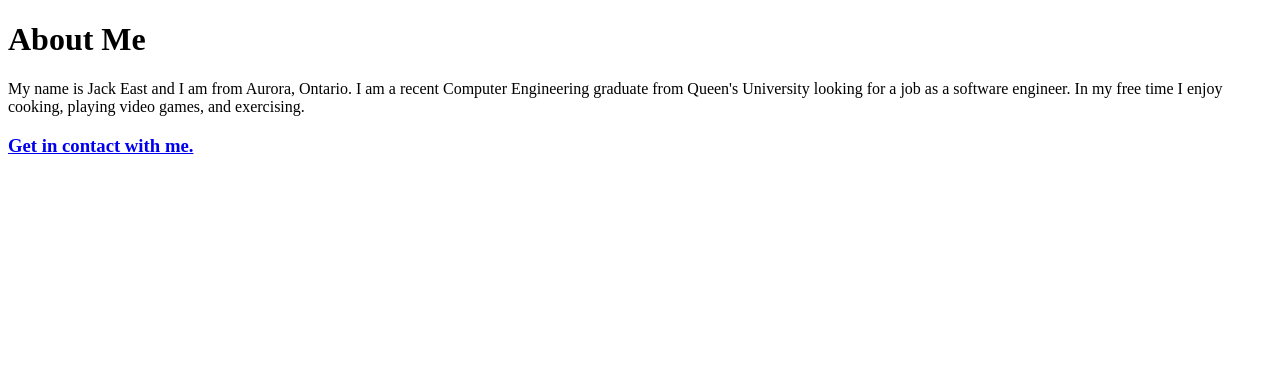
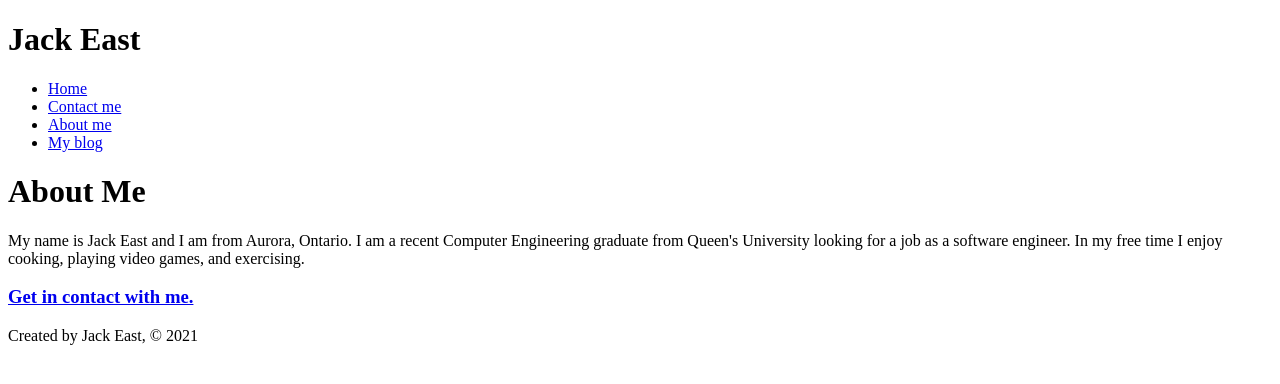
Before and after one commit to jackeast23/CodeBlog, a Gatsby site: page /about in a window 1280 px wide. Built offline with nearby package versions, Linux system fonts and the light colour scheme; Gatsby itself is replaced by a stand-in of ours.

Commit message:
added header/footer

```diff
--- /dev/null
+++ b/src/components/footer.js
@@ -0,0 +1,11 @@
+import React from 'react'
+
+const Footer = () => {
+    return (
+        <footer>
+            <p>Created by Jack East, © 2021</p>
+        </footer>
+    )
+}
+
+export default Footer
--- /dev/null
+++ b/src/components/header.js
@@ -0,0 +1,28 @@
+import React from 'react'
+import { Link } from 'gatsby'
+
+const Header = () => {
+    return (
+        <header>
+            <h1>Jack East</h1>
+            <nav>
+                <ul>
+                    <li>
+                        <Link to="/">Home</Link>
+                    </li>
+                    <li>
+                        <Link to="/contact">Contact me</Link>
+                    </li>
+                    <li>
+                        <Link to="/about">About me</Link>
+                    </li>
+                    <li>
+                        <Link to="/blog">My blog</Link>
+                    </li>
+                </ul>
+            </nav>
+        </header>
+    )
+}
+
+export default Header
--- a/src/pages/about.js
+++ b/src/pages/about.js
@@ -1,12 +1,17 @@
 import React from 'react'
 import { Link } from 'gatsby'
+
+import Footer from '../components/footer'
+import Header from '../components/header'
 
 const AboutPage = () => {
     return (
         <div>
+            <Header />
             <h1>About Me</h1>
             <p>My name is Jack East and I am from Aurora, Ontario. I am a recent Computer Engineering graduate from Queen's University looking for a job as a software engineer. In my free time I enjoy cooking, playing video games, and exercising.</p>
             <h3><Link to="/contact">Get in contact with me.</Link></h3>
+            <Footer />
         </div>
     )
 }
--- a/src/pages/blog.js
+++ b/src/pages/blog.js
@@ -1,10 +1,15 @@
 import React from 'react'
+
+import Footer from '../components/footer'
+import Header from '../components/header'
 
 const BlogPage = () => {
     return (
         <div>
+            <Header />
             <h1>Blog</h1>
             <p>Posts will show up here later on.</p>
+            <Footer />
         </div>
     )
 }
--- a/src/pages/contact.js
+++ b/src/pages/contact.js
@@ -1,12 +1,17 @@
 import React from 'react'
+
+import Footer from '../components/footer'
+import Header from '../components/header'
 
 const ContactPage = () => {
     return (
         <div>
+            <Header />
             <h1>Get in contact with me</h1>
             <h3>Email: jackeast23@gmail.com</h3>
             <h3>My <a href="https://github.com/jackeast23" target = "_blank">GitHub</a></h3>
             <h3>Phone: (613) 985-1523</h3>
+            <Footer />
         </div>
     )
 }
--- a/src/pages/index.js
+++ b/src/pages/index.js
@@ -1,12 +1,17 @@
 import React from 'react'
 import { Link } from 'gatsby'
+
+import Footer from '../components/footer'
+import Header from '../components/header'
 
 const IndexPage = () => {
   return (
     <div>
+        <Header />
         <h1>Hello.</h1>
         <h2>I'm Jack, a recent Computer Engineering graduate.</h2>
         <p>Need a developer? <Link to="/contact">Contact me.</Link></p>
+        <Footer />
     </div>
   )
 }
```
